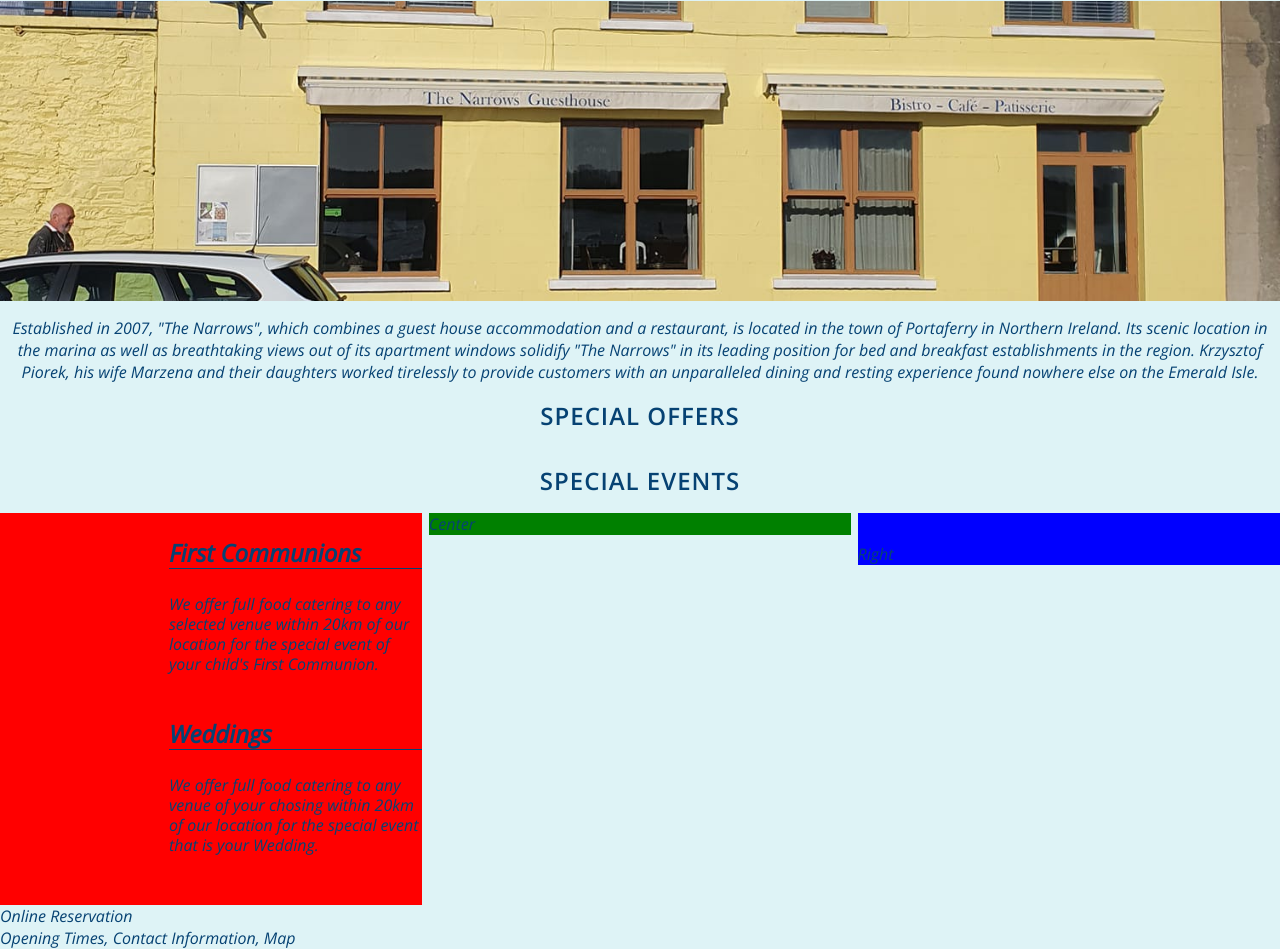
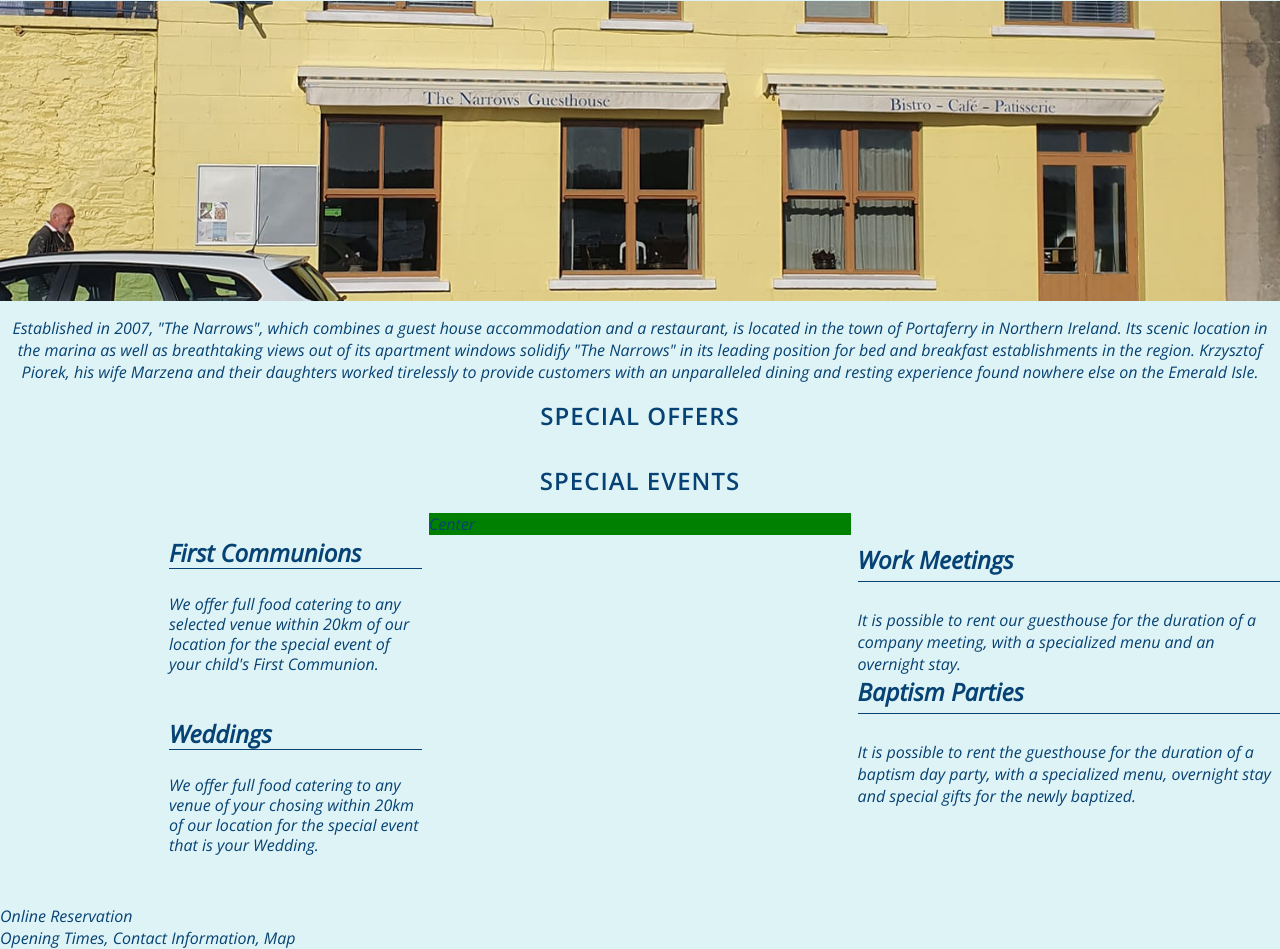
Before and after one commit to RavoPL/narrows-portaferry, a plain HTML site: page index.html in a window 1280 px wide. Shown: the part 755-1704 px from the top of the page. Drawn offline with nearby package versions, Linux system fonts and the light colour scheme.

Commit message:
Added right hand side of events section, removed temporary background colours from both

```diff
--- a/assets/css/style.css
+++ b/assets/css/style.css
@@ -187,14 +187,12 @@ img {
     padding-top: 30px;
     width: 33%;
     float: left;
-    background-color: red;
 }
 
 #events-right {
     padding-top: 30px;
     width: 33%;
     float: right;
-    background-color: blue;
 }
 
 #events-center {
--- a/index.html
+++ b/index.html
@@ -69,6 +69,7 @@
     <!-- Special Events Section -->
     <section id="special-events-outer">
         <h1>Special Events</h1>
+        <!-- Left Events -->
         <div id="events-left">
             <div class="events-left-headings">
                 <h2>First Communions</h2>
@@ -89,7 +90,28 @@
                 </p>
             </div>
         </div>
-        <div id="events-right">Right</div>
+        <!-- Right Events -->
+        <div id="events-right">
+            <div class="events-right-headings">
+                <h2>Work Meetings</h2>
+                <hr>
+                <br>
+                <p>
+                    It is possible to rent our guesthouse for the duration of a company meeting,
+                    with a specialized menu and an overnight stay.
+                </p>
+            </div>
+            <div class="events-right-headings">
+                <h2>Baptism Parties</h2>
+                <hr>
+                <br>
+                <p>
+                    It is possible to rent the guesthouse for the duration of a baptism day party,
+                    with a specialized menu, overnight stay and special gifts for the newly baptized.
+                </p>
+            </div>
+        </div>
+        <!-- Center Events -->
         <div id="events-center">Center</div>
     </section>
     <!-- Online Reservation Section -->
```
